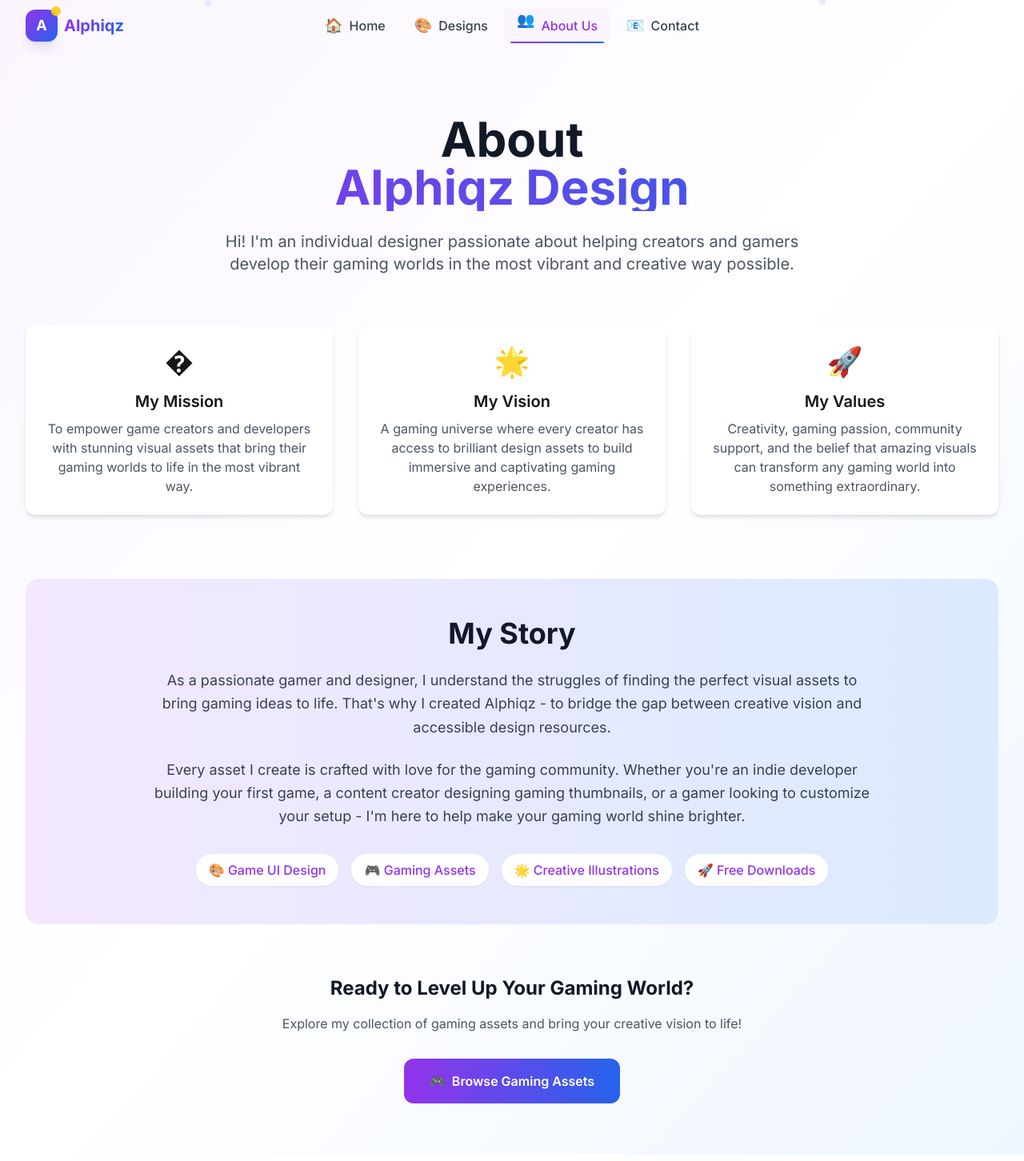
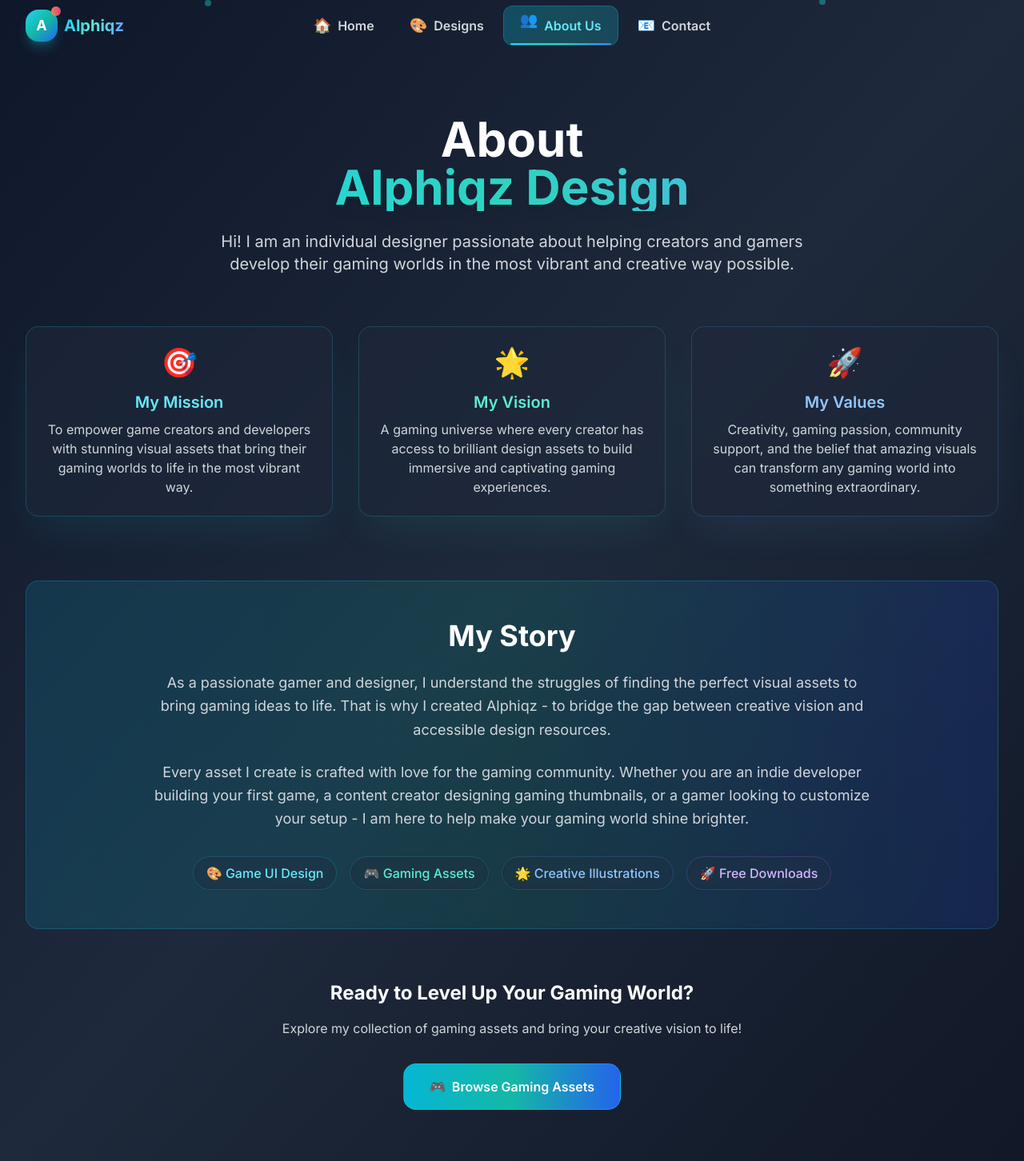
Before and after one commit to kanishkagayanath/Alphiqz, a Next.js app: page /about in a window 1280 px wide. Shown: the whole page at 80% size. Built offline with nearby package versions, Linux system fonts and the light colour scheme.

Commit message:
Theme Updated

```diff
--- a/src/app/about/page.tsx
+++ b/src/app/about/page.tsx
@@ -1,70 +1,67 @@
 export default function About() {
   return (
-    <main className="min-h-screen bg-gradient-to-br from-purple-50 via-white to-blue-50 pt-20">
+    <main className="min-h-screen bg-gradient-to-br from-slate-900 via-slate-800 to-gray-900 pt-20">
       <div className="max-w-7xl mx-auto px-4 sm:px-6 lg:px-8 py-16">
         <div className="text-center">
-          <h1 className="text-4xl md:text-6xl font-bold text-gray-900 mb-6">
+          <h1 className="text-4xl md:text-6xl font-bold text-white mb-6">
             About
-            <span className="block text-transparent bg-clip-text bg-gradient-to-r from-purple-600 to-blue-600">
+            <span className="block text-transparent bg-clip-text bg-gradient-to-r from-cyan-400 via-teal-400 to-blue-400 drop-shadow-lg">
               Alphiqz Design
             </span>
           </h1>
-          <p className="text-xl text-gray-600 mb-8 max-w-3xl mx-auto">
-            Hi! I'm an individual designer passionate about helping creators and gamers develop their gaming worlds in the most vibrant and creative way possible.
+          <p className="text-xl text-gray-300 mb-8 max-w-3xl mx-auto">
+            Hi! I am an individual designer passionate about helping creators and gamers develop their gaming worlds in the most vibrant and creative way possible.
           </p>
         </div>
 
-        {/* Mission section */}
         <div className="mt-16 grid grid-cols-1 md:grid-cols-3 gap-8">
-          <div className="text-center p-6 bg-white rounded-xl shadow-md">
-            <div className="text-4xl mb-4">�</div>
-            <h3 className="text-xl font-semibold mb-2">My Mission</h3>
-            <p className="text-gray-600">To empower game creators and developers with stunning visual assets that bring their gaming worlds to life in the most vibrant way.</p>
+          <div className="text-center p-6 bg-slate-800/60 backdrop-blur-sm rounded-2xl shadow-2xl shadow-cyan-400/10 border border-cyan-400/20">
+            <div className="text-4xl mb-4">🎯</div>
+            <h3 className="text-xl font-semibold mb-2 text-cyan-300">My Mission</h3>
+            <p className="text-gray-300">To empower game creators and developers with stunning visual assets that bring their gaming worlds to life in the most vibrant way.</p>
           </div>
 
-          <div className="text-center p-6 bg-white rounded-xl shadow-md">
+          <div className="text-center p-6 bg-slate-800/60 backdrop-blur-sm rounded-2xl shadow-2xl shadow-teal-400/10 border border-teal-400/20">
             <div className="text-4xl mb-4">🌟</div>
-            <h3 className="text-xl font-semibold mb-2">My Vision</h3>
-            <p className="text-gray-600">A gaming universe where every creator has access to brilliant design assets to build immersive and captivating gaming experiences.</p>
+            <h3 className="text-xl font-semibold mb-2 text-teal-300">My Vision</h3>
+            <p className="text-gray-300">A gaming universe where every creator has access to brilliant design assets to build immersive and captivating gaming experiences.</p>
           </div>
 
-          <div className="text-center p-6 bg-white rounded-xl shadow-md">
+          <div className="text-center p-6 bg-slate-800/60 backdrop-blur-sm rounded-2xl shadow-2xl shadow-blue-400/10 border border-blue-400/20">
             <div className="text-4xl mb-4">🚀</div>
-            <h3 className="text-xl font-semibold mb-2">My Values</h3>
-            <p className="text-gray-600">Creativity, gaming passion, community support, and the belief that amazing visuals can transform any gaming world into something extraordinary.</p>
+            <h3 className="text-xl font-semibold mb-2 text-blue-300">My Values</h3>
+            <p className="text-gray-300">Creativity, gaming passion, community support, and the belief that amazing visuals can transform any gaming world into something extraordinary.</p>
           </div>
         </div>
 
-        {/* Personal Story Section */}
-        <div className="mt-20 bg-gradient-to-r from-purple-100 to-blue-100 rounded-2xl p-8 md:p-12">
+        <div className="mt-20 bg-gradient-to-r from-cyan-600/20 via-teal-600/20 to-blue-700/20 backdrop-blur-sm rounded-2xl p-8 md:p-12 border border-cyan-400/20">
           <div className="max-w-4xl mx-auto text-center">
-            <h2 className="text-3xl md:text-4xl font-bold text-gray-900 mb-6">
+            <h2 className="text-3xl md:text-4xl font-bold text-white mb-6">
               My Story
             </h2>
-            <p className="text-lg text-gray-700 mb-6 leading-relaxed">
+            <p className="text-lg text-gray-300 mb-6 leading-relaxed">
               As a passionate gamer and designer, I understand the struggles of finding the perfect visual assets to bring gaming ideas to life.
-              That's why I created Alphiqz - to bridge the gap between creative vision and accessible design resources.
+              That is why I created Alphiqz - to bridge the gap between creative vision and accessible design resources.
             </p>
-            <p className="text-lg text-gray-700 mb-8 leading-relaxed">
-              Every asset I create is crafted with love for the gaming community. Whether you're an indie developer building your first game,
-              a content creator designing gaming thumbnails, or a gamer looking to customize your setup - I'm here to help make your gaming world shine brighter.
+            <p className="text-lg text-gray-300 mb-8 leading-relaxed">
+              Every asset I create is crafted with love for the gaming community. Whether you are an indie developer building your first game,
+              a content creator designing gaming thumbnails, or a gamer looking to customize your setup - I am here to help make your gaming world shine brighter.
             </p>
             <div className="flex flex-wrap justify-center gap-4">
-              <span className="bg-white px-4 py-2 rounded-full text-purple-600 font-medium shadow-sm">🎨 Game UI Design</span>
-              <span className="bg-white px-4 py-2 rounded-full text-purple-600 font-medium shadow-sm">🎮 Gaming Assets</span>
-              <span className="bg-white px-4 py-2 rounded-full text-purple-600 font-medium shadow-sm">🌟 Creative Illustrations</span>
-              <span className="bg-white px-4 py-2 rounded-full text-purple-600 font-medium shadow-sm">🚀 Free Downloads</span>
+              <span className="bg-slate-800/60 backdrop-blur-sm px-4 py-2 rounded-full text-cyan-300 font-medium shadow-sm border border-cyan-400/20">🎨 Game UI Design</span>
+              <span className="bg-slate-800/60 backdrop-blur-sm px-4 py-2 rounded-full text-teal-300 font-medium shadow-sm border border-teal-400/20">🎮 Gaming Assets</span>
+              <span className="bg-slate-800/60 backdrop-blur-sm px-4 py-2 rounded-full text-blue-300 font-medium shadow-sm border border-blue-400/20">🌟 Creative Illustrations</span>
+              <span className="bg-slate-800/60 backdrop-blur-sm px-4 py-2 rounded-full text-purple-300 font-medium shadow-sm border border-purple-400/20">🚀 Free Downloads</span>
             </div>
           </div>
         </div>
 
-        {/* Call to Action */}
         <div className="mt-16 text-center">
-          <h3 className="text-2xl font-bold text-gray-900 mb-4">Ready to Level Up Your Gaming World?</h3>
-          <p className="text-gray-600 mb-8">Explore my collection of gaming assets and bring your creative vision to life!</p>
+          <h3 className="text-2xl font-bold text-white mb-4">Ready to Level Up Your Gaming World?</h3>
+          <p className="text-gray-300 mb-8">Explore my collection of gaming assets and bring your creative vision to life!</p>
           <a
             href="/designs"
-            className="inline-flex items-center space-x-2 bg-gradient-to-r from-purple-600 to-blue-600 text-white px-8 py-4 rounded-xl font-semibold hover:shadow-lg transition-all duration-300 transform hover:scale-105"
+            className="inline-flex items-center space-x-2 bg-gradient-to-r from-cyan-500 via-teal-500 to-blue-600 text-white px-8 py-4 rounded-2xl font-semibold hover:shadow-2xl hover:shadow-cyan-400/25 transition-all duration-300 transform hover:scale-105 border border-cyan-400/30"
           >
             <span>🎮</span>
             <span>Browse Gaming Assets</span>
--- a/src/app/globals.css
+++ b/src/app/globals.css
@@ -3,21 +3,17 @@
 @tailwind utilities;
 
 :root {
-  --background: #ffffff;
-  --foreground: #171717;
-}
-
-@media (prefers-color-scheme: dark) {
-  :root {
-    --background: #0a0a0a;
-    --foreground: #ededed;
-  }
+  --background: #0f172a;
+  --foreground: #f1f5f9;
+  --primary: #06b6d4;
+  --secondary: #14b8a6;
+  --accent: #f97316;
 }
 
 body {
   color: var(--foreground);
   background: var(--background);
-  font-family: Arial, Helvetica, sans-serif;
+  font-family: 'Inter', system-ui, -apple-system, sans-serif;
 }
 
 @layer utilities {
@@ -28,20 +24,22 @@ body {
 
 /* Custom scrollbar */
 ::-webkit-scrollbar {
-  width: 8px;
+  width: 12px;
 }
 
 ::-webkit-scrollbar-track {
-  background: #f1f1f1;
+  background: #1e293b;
+  border-radius: 6px;
 }
 
 ::-webkit-scrollbar-thumb {
-  background: #c1c1c1;
-  border-radius: 4px;
+  background: linear-gradient(45deg, #06b6d4, #14b8a6);
+  border-radius: 6px;
+  border: 2px solid #1e293b;
 }
 
 ::-webkit-scrollbar-thumb:hover {
-  background: #a1a1a1;
+  background: linear-gradient(45deg, #0891b2, #0d9488);
 }
 
 /* Custom animations for navbar */
@@ -75,6 +73,26 @@ body {
   to { opacity: 1; transform: translateY(0); }
 }
 
+@keyframes glow-pulse {
+  0%, 100% { box-shadow: 0 0 20px rgba(6, 182, 212, 0.3); }
+  50% { box-shadow: 0 0 40px rgba(6, 182, 212, 0.6); }
+}
+
+@keyframes neon-glow {
+  0%, 100% {
+    text-shadow:
+      0 0 5px rgba(6, 182, 212, 0.5),
+      0 0 10px rgba(6, 182, 212, 0.5),
+      0 0 15px rgba(6, 182, 212, 0.5);
+  }
+  50% {
+    text-shadow:
+      0 0 10px rgba(6, 182, 212, 0.8),
+      0 0 20px rgba(6, 182, 212, 0.8),
+      0 0 30px rgba(6, 182, 212, 0.8);
+  }
+}
+
 .animate-float-1 {
   animation: float-1 6s ease-in-out infinite;
 }
@@ -98,3 +116,26 @@ body {
 .animate-slide-up {
   animation: slide-up 1s ease-out 0.3s both;
 }
+
+.animate-glow-pulse {
+  animation: glow-pulse 2s ease-in-out infinite;
+}
+
+.animate-neon-glow {
+  animation: neon-glow 3s ease-in-out infinite;
+}
+
+/* Custom gradient backgrounds */
+.bg-cyber-grid {
+  background-image:
+    linear-gradient(rgba(6, 182, 212, 0.1) 1px, transparent 1px),
+    linear-gradient(90deg, rgba(6, 182, 212, 0.1) 1px, transparent 1px);
+  background-size: 50px 50px;
+}
+
+/* Glassmorphism effect */
+.glass {
+  background: rgba(15, 23, 42, 0.8);
+  backdrop-filter: blur(16px);
+  border: 1px solid rgba(6, 182, 212, 0.2);
+}
--- a/src/components/Navbar.tsx
+++ b/src/components/Navbar.tsx
@@ -33,7 +33,7 @@ const Navbar = () => {
     <nav
       className={`fixed top-0 left-0 right-0 z-50 transition-all duration-300 ${
         isScrolled
-          ? 'bg-white/90 backdrop-blur-lg shadow-lg border-b border-purple-100'
+          ? 'bg-slate-900/95 backdrop-blur-xl shadow-2xl border-b border-cyan-400/20'
           : 'bg-transparent'
       }`}
     >
@@ -42,12 +42,12 @@ const Navbar = () => {
           {/* Logo */}
           <Link href="/" className="absolute left-0 flex items-center space-x-2 group">
             <div className="relative">
-              <div className="w-10 h-10 bg-gradient-to-br from-purple-600 to-blue-600 rounded-xl flex items-center justify-center transform transition-all duration-300 group-hover:scale-110 group-hover:rotate-6 shadow-lg">
+              <div className="w-10 h-10 bg-gradient-to-br from-cyan-400 via-teal-500 to-blue-600 rounded-2xl flex items-center justify-center transform transition-all duration-300 group-hover:scale-110 group-hover:rotate-12 shadow-lg shadow-cyan-400/25">
                 <span className="text-white font-bold text-lg">A</span>
               </div>
-              <div className="absolute -top-1 -right-1 w-3 h-3 bg-yellow-400 rounded-full animate-pulse shadow-sm"></div>
+              <div className="absolute -top-1 -right-1 w-3 h-3 bg-gradient-to-r from-orange-400 to-pink-500 rounded-full animate-pulse shadow-sm"></div>
             </div>
-            <span className="text-xl font-bold bg-gradient-to-r from-purple-600 to-blue-600 bg-clip-text text-transparent">
+            <span className="text-xl font-bold bg-gradient-to-r from-cyan-400 via-teal-300 to-blue-400 bg-clip-text text-transparent">
               Alphiqz
             </span>
           </Link>
@@ -58,10 +58,10 @@ const Navbar = () => {
               <Link
                 key={item.name}
                 href={item.href}
-                className={`relative group px-4 py-2 rounded-lg transition-all duration-300 ${
+                className={`relative group px-5 py-2.5 rounded-xl transition-all duration-300 ${
                   isActive(item.href)
-                    ? 'bg-purple-50 text-purple-600'
-                    : 'hover:bg-purple-50'
+                    ? 'bg-gradient-to-r from-cyan-500/20 to-teal-500/20 text-cyan-300 border border-cyan-400/30'
+                    : 'hover:bg-slate-800/60 text-gray-300 hover:text-cyan-300'
                 }`}
                 style={{ animationDelay: `${index * 0.1}s` }}
               >
@@ -71,27 +71,23 @@ const Navbar = () => {
                   }`}>
                     {item.icon}
                   </span>
-                  <span className={`font-medium transition-colors duration-300 ${
-                    isActive(item.href)
-                      ? 'text-purple-600'
-                      : 'text-gray-700 group-hover:text-purple-600'
-                  }`}>
+                  <span className={`font-semibold transition-colors duration-300`}>
                     {item.name}
                   </span>
                 </div>
 
                 {/* Animated underline */}
-                <div className={`absolute bottom-0 left-0 right-0 h-0.5 bg-gradient-to-r from-purple-600 to-blue-600 transition-all duration-300 rounded-full mx-2 ${
+                <div className={`absolute bottom-0 left-0 right-0 h-0.5 bg-gradient-to-r from-cyan-400 via-teal-400 to-blue-500 transition-all duration-300 rounded-full mx-2 ${
                   isActive(item.href)
-                    ? 'scale-x-100'
+                    ? 'scale-x-100 shadow-lg shadow-cyan-400/50'
                     : 'scale-x-0 group-hover:scale-x-100'
                 }`}></div>
 
                 {/* Hover glow effect */}
-                <div className={`absolute inset-0 rounded-lg bg-gradient-to-r from-purple-200 to-blue-200 transition-opacity duration-300 -z-10 ${
+                <div className={`absolute inset-0 rounded-xl bg-gradient-to-r from-cyan-400/10 via-teal-400/10 to-blue-500/10 transition-opacity duration-300 -z-10 ${
                   isActive(item.href)
-                    ? 'opacity-20'
-                    : 'opacity-0 group-hover:opacity-20'
+                    ? 'opacity-100'
+                    : 'opacity-0 group-hover:opacity-100'
                 }`}></div>
               </Link>
             ))}
@@ -100,26 +96,27 @@ const Navbar = () => {
           {/* Mobile menu button */}
           <button
             onClick={() => setIsMobileMenuOpen(!isMobileMenuOpen)}
-            className="md:hidden absolute right-0 w-8 h-8 flex flex-col justify-center items-center space-y-1.5 group"
+            className="md:hidden absolute right-0 w-10 h-10 flex flex-col justify-center items-center space-y-1.5 group bg-slate-800/60 rounded-xl border border-cyan-400/20 hover:border-cyan-400/40 transition-all duration-300"
           >
-            <div className={`w-6 h-0.5 bg-gradient-to-r from-purple-600 to-blue-600 transition-all duration-300 ${isMobileMenuOpen ? 'rotate-45 translate-y-2' : ''}`}></div>
-            <div className={`w-6 h-0.5 bg-gradient-to-r from-purple-600 to-blue-600 transition-all duration-300 ${isMobileMenuOpen ? 'opacity-0' : ''}`}></div>
-            <div className={`w-6 h-0.5 bg-gradient-to-r from-purple-600 to-blue-600 transition-all duration-300 ${isMobileMenuOpen ? '-rotate-45 -translate-y-2' : ''}`}></div>
+            <div className={`w-6 h-0.5 bg-gradient-to-r from-cyan-400 to-teal-400 transition-all duration-300 ${isMobileMenuOpen ? 'rotate-45 translate-y-2' : ''}`}></div>
+            <div className={`w-6 h-0.5 bg-gradient-to-r from-cyan-400 to-teal-400 transition-all duration-300 ${isMobileMenuOpen ? 'opacity-0' : ''}`}></div>
+            <div className={`w-6 h-0.5 bg-gradient-to-r from-cyan-400 to-teal-400 transition-all duration-300 ${isMobileMenuOpen ? '-rotate-45 -translate-y-2' : ''}`}></div>
           </button>
         </div>
 
         {/* Mobile Navigation */}
         <div className={`md:hidden transition-all duration-300 overflow-hidden ${isMobileMenuOpen ? 'max-h-96 pb-6' : 'max-h-0'}`}>
-          <div className="pt-4 space-y-2">
+          <div className="pt-4 space-y-2 bg-slate-900/95 backdrop-blur-xl rounded-2xl border border-cyan-400/20 mx-2">
+            <div className="p-4 space-y-2">
               {navItems.map((item, index) => (
                 <Link
                   key={item.name}
                   href={item.href}
                   onClick={() => setIsMobileMenuOpen(false)}
-                className={`flex items-center space-x-3 px-4 py-3 rounded-lg transition-all duration-300 group ${
+                  className={`flex items-center space-x-3 px-4 py-3 rounded-xl transition-all duration-300 group ${
                     isActive(item.href)
-                    ? 'bg-purple-50 text-purple-600'
-                    : 'hover:bg-purple-50'
+                      ? 'bg-gradient-to-r from-cyan-500/20 to-teal-500/20 text-cyan-300 border border-cyan-400/30'
+                      : 'hover:bg-slate-800/60 text-gray-300 hover:text-cyan-300'
                   }`}
                   style={{ animationDelay: `${index * 0.1}s` }}
                 >
@@ -128,11 +125,7 @@ const Navbar = () => {
                   }`}>
                     {item.icon}
                   </span>
-                <span className={`font-medium transition-colors duration-300 ${
-                  isActive(item.href)
-                    ? 'text-purple-600'
-                    : 'text-gray-700 group-hover:text-purple-600'
-                }`}>
+                  <span className="font-semibold transition-colors duration-300">
                     {item.name}
                   </span>
                 </Link>
@@ -140,9 +133,10 @@ const Navbar = () => {
 
               {/* Mobile CTA */}
               <div className="pt-4">
-              <button className="w-full bg-gradient-to-r from-purple-600 to-blue-600 text-white py-3 rounded-lg font-semibold hover:shadow-lg transition-all duration-300">
+                <button className="w-full bg-gradient-to-r from-cyan-500 via-teal-500 to-blue-600 text-white py-3 rounded-xl font-semibold hover:shadow-lg hover:shadow-cyan-400/25 transition-all duration-300 border border-cyan-400/30">
                   Get Started
                 </button>
+              </div>
             </div>
           </div>
         </div>
@@ -153,7 +147,7 @@ const Navbar = () => {
         {[...Array(3)].map((_, i) => (
           <div
             key={i}
-            className={`absolute w-2 h-2 bg-purple-300 rounded-full opacity-30 animate-float-${i + 1}`}
+            className={`absolute w-2 h-2 bg-gradient-to-r from-cyan-400 to-teal-400 rounded-full opacity-40 animate-float-${i + 1} shadow-lg shadow-cyan-400/50`}
             style={{
               left: `${20 + i * 30}%`,
               animationDelay: `${i * 2}s`,
```
Also changed, not shown: src/app/contact/page.tsx (+5 -5 lines), src/app/page.tsx (+42 -42 lines). Lines whose indentation alone changed are shown as unchanged.
